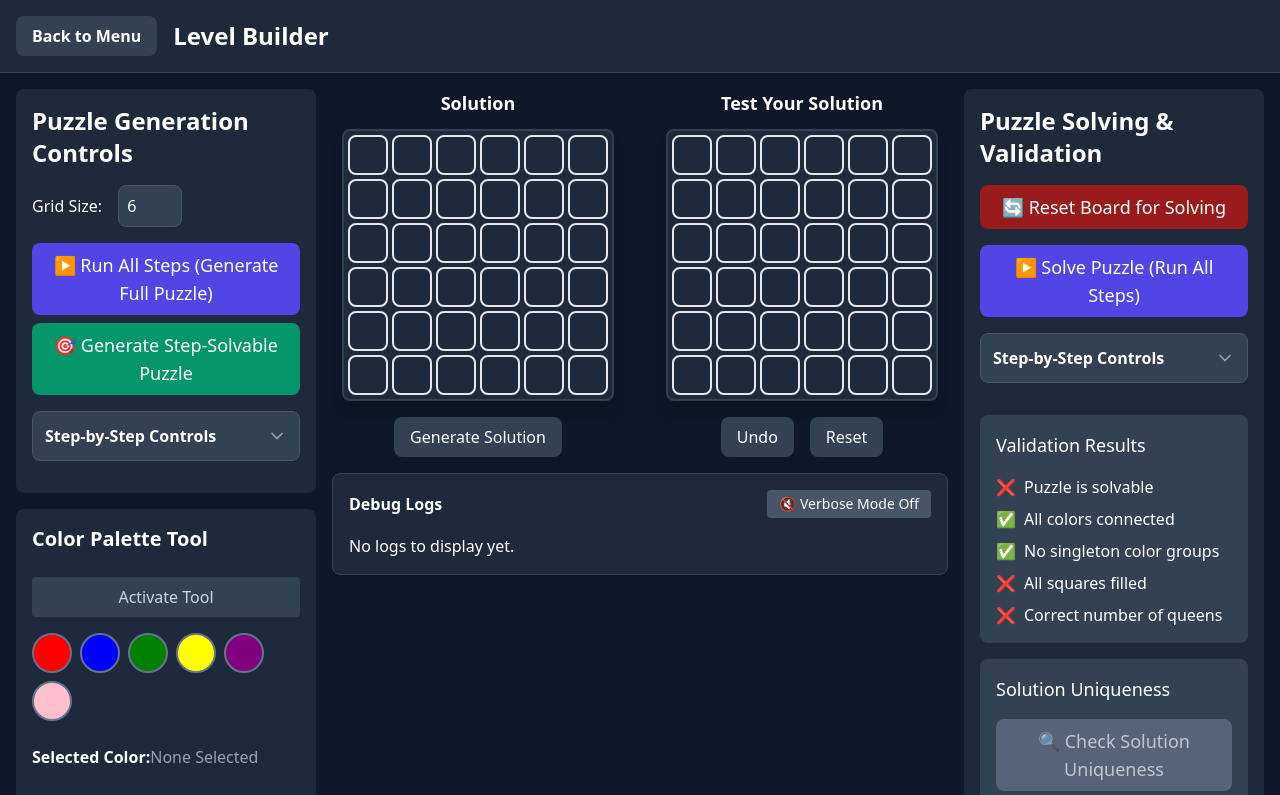
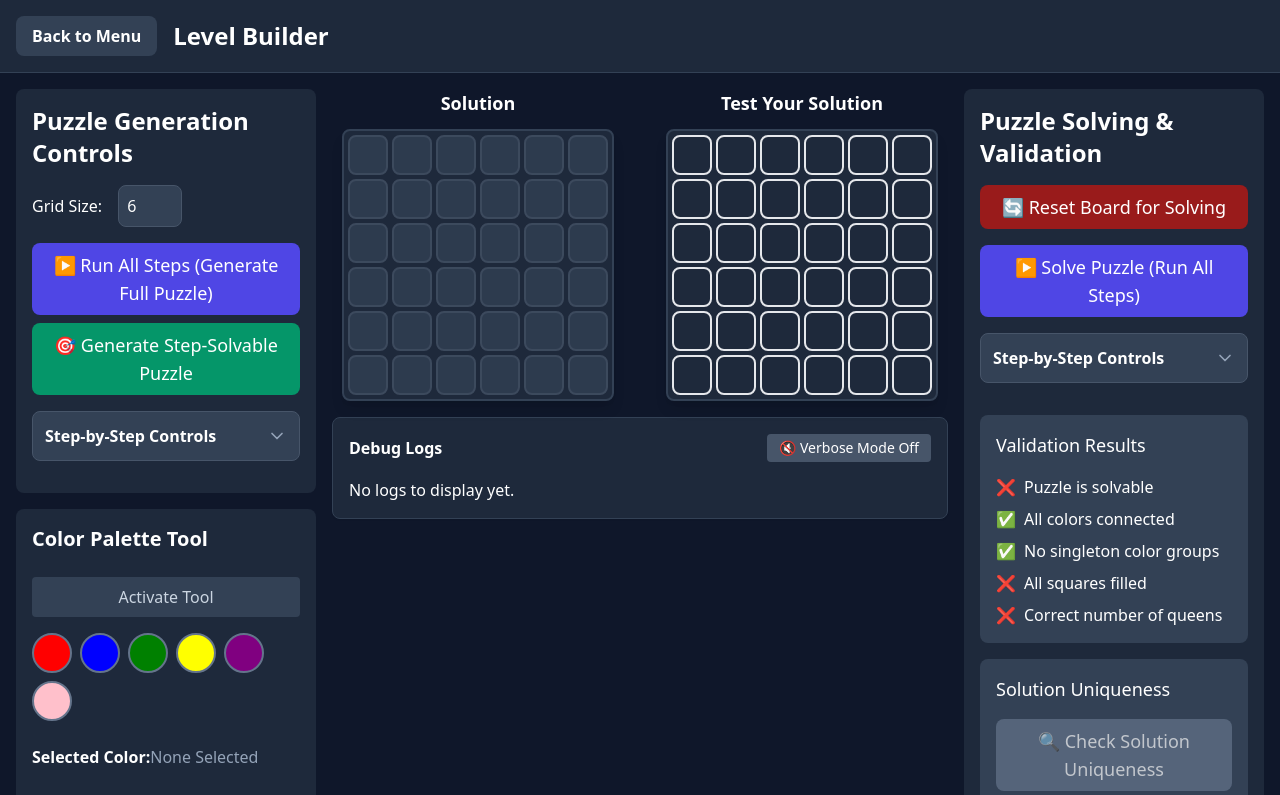
Before and after one commit to Crushford/Cassowary-Games, a Vue app: page /level-builder in a window 1280 px wide. Shown: the top 795 px of the page. Built offline with nearby package versions, Linux system fonts and the light colour scheme.

Commit message:
display soltuion on left grid and player marks on right

```diff
--- a/src/components/GameGrid.vue
+++ b/src/components/GameGrid.vue
@@ -50,17 +50,10 @@ import { ref, watch, onMounted } from 'vue';
 import { useGameStore } from '../stores/gameStore';
 import Square from './Square.vue';
 
-defineProps({
-  mode: {
-    type: String as () => 'player' | 'solution',
-    default: 'player',
-    validator: (value: string) => ['player', 'solution'].includes(value),
-  },
-  showControls: {
-    type: Boolean,
-    default: true,
-  },
-});
+const props = defineProps<{
+  mode: 'solution' | 'player';
+  showControls?: boolean;
+}>();
 
 const gameStore = useGameStore();
 const localGridSize = ref(gameStore.gridSize);
--- a/src/components/Square.vue
+++ b/src/components/Square.vue
@@ -1,12 +1,20 @@
 <template>
   <button
-    class="aspect-square w-full cursor-pointer rounded-lg border-2 transition-colors duration-200 min-h-[40px] relative"
+    class="aspect-square w-full rounded-lg border-2 transition-colors duration-200 min-h-[40px] relative"
     :class="squareClasses"
     @click="handleClick"
   >
-    <span v-if="renderState.playerMark === 'flag'">🚩</span>
-    <span v-else-if="renderState.playerMark === 'queen'">👑</span>
-    <span v-else-if="renderState.playerMark === 'invalid'">❌</span>
+    <!-- Solution mode: only show solution queens -->
+    <template v-if="props.mode === 'solution'">
+      <span v-if="isSolutionQueen">👑</span>
+    </template>
+
+    <!-- Player mode: show player marks (flags, queens, invalid) -->
+    <template v-else>
+      <span v-if="playerMark === 'flag'">🚩</span>
+      <span v-else-if="playerMark === 'queen'">👑</span>
+      <span v-else-if="playerMark === 'invalid'">❌</span>
+    </template>
   </button>
 </template>
 
@@ -17,14 +25,19 @@ import { computed } from 'vue';
 const props = defineProps<{
   row: number;
   col: number;
-  mode?: 'player' | 'solution';
+  mode: 'solution' | 'player';
 }>();
 
 const gameStore = useGameStore();
 
-// Get the render state which includes playerMark and solution info
-const renderState = computed(() => {
-  return gameStore.getRenderState(props.row, props.col);
+// Get player mark state for player mode
+const playerMark = computed(() => {
+  return gameStore.getSquareState(props.row, props.col);
+});
+
+// Check if this square has a solution queen for solution mode
+const isSolutionQueen = computed(() => {
+  return gameStore.solutionQueenPositions.some((q) => q.row === props.row && q.col === props.col);
 });
 
 // Get color from the grid
@@ -34,25 +47,52 @@ const groupColor = computed(() => {
 
 const squareClasses = computed(() => {
   const hasGroupColor = !!groupColor.value;
-  const state = renderState.value;
+  const isPlayerMode = props.mode !== 'solution';
 
-  return {
+  let classes: Record<string, boolean> = {
     // Color group background
     [`bg-group-${groupColor.value}-700`]: hasGroupColor,
 
-    // State-based borders
-    'border-primary': state.playerMark === 'flag',
-    'border-secondary': state.playerMark === 'queen' || state.playerMark === 'invalid',
+    // Disable pointer events for solution mode
+    'pointer-events-none': !isPlayerMode,
+    'cursor-pointer': isPlayerMode,
+    'cursor-default': !isPlayerMode,
+  };
 
-    // Solution feedback
-    'bg-green-100': state.isCorrect,
-    'bg-red-100': state.isIncorrect,
-    'bg-blue-50': state.hasSolutionQueen && state.playerMark === null,
-  };
+  // Add player-mode specific styling
+  if (isPlayerMode) {
+    const mark = playerMark.value;
+    const hasSolutionQueen = isSolutionQueen.value;
+
+    classes = {
+      ...classes,
+      // State-based borders
+      'border-primary': mark === 'flag',
+      'border-secondary': mark === 'queen' || mark === 'invalid',
+
+      // Solution feedback
+      'bg-green-100': mark === 'queen' && !!hasSolutionQueen,
+      'bg-red-100': mark === 'queen' && !hasSolutionQueen,
+      'bg-blue-50': !!hasSolutionQueen && mark === null,
+    };
+  } else {
+    // Solution mode styling - make it visually clear it's read-only
+    classes = {
+      ...classes,
+      'border-slate-600': true,
+      'opacity-75': true,
+      'bg-slate-700': !hasGroupColor, // fallback background when no color group
+    };
+  }
+
+  return classes;
 });
 
 const handleClick = () => {
-  gameStore.handleSquareClick(props.row, props.col);
+  // Only handle clicks in player mode
+  if (props.mode === 'player') {
+    gameStore.handleSquareClick(props.row, props.col);
+  }
 };
 </script>
 
--- a/src/stores/gameStore.ts
+++ b/src/stores/gameStore.ts
@@ -70,6 +70,18 @@ export const useGameStore = defineStore('game', {
         }
       }
       return positions;
+    },
+
+    solutionQueenPositions: (state): Pos[] => {
+      const sol: Pos[] = [];
+      for (let r = 0; r < state.gridSize; r++) {
+        for (let c = 0; c < state.gridSize; c++) {
+          if (state.grid[r][c].isSolutionQueen) {
+            sol.push({ row: r, col: c });
+          }
+        }
+      }
+      return sol;
     },
 
     isValidMove: (state) => (row: number, col: number) => {
--- a/src/views/GameMode.vue
+++ b/src/views/GameMode.vue
@@ -59,7 +59,12 @@
         </div>
       </div>
 
-      <GameGrid v-if="!showPuzzleSelect" @undo="handleUndo" @restart="clearQueensAndFlags" />
+      <GameGrid
+        v-if="!showPuzzleSelect"
+        mode="player"
+        @undo="handleUndo"
+        @restart="clearQueensAndFlags"
+      />
     </div>
   </div>
 </template>
```
